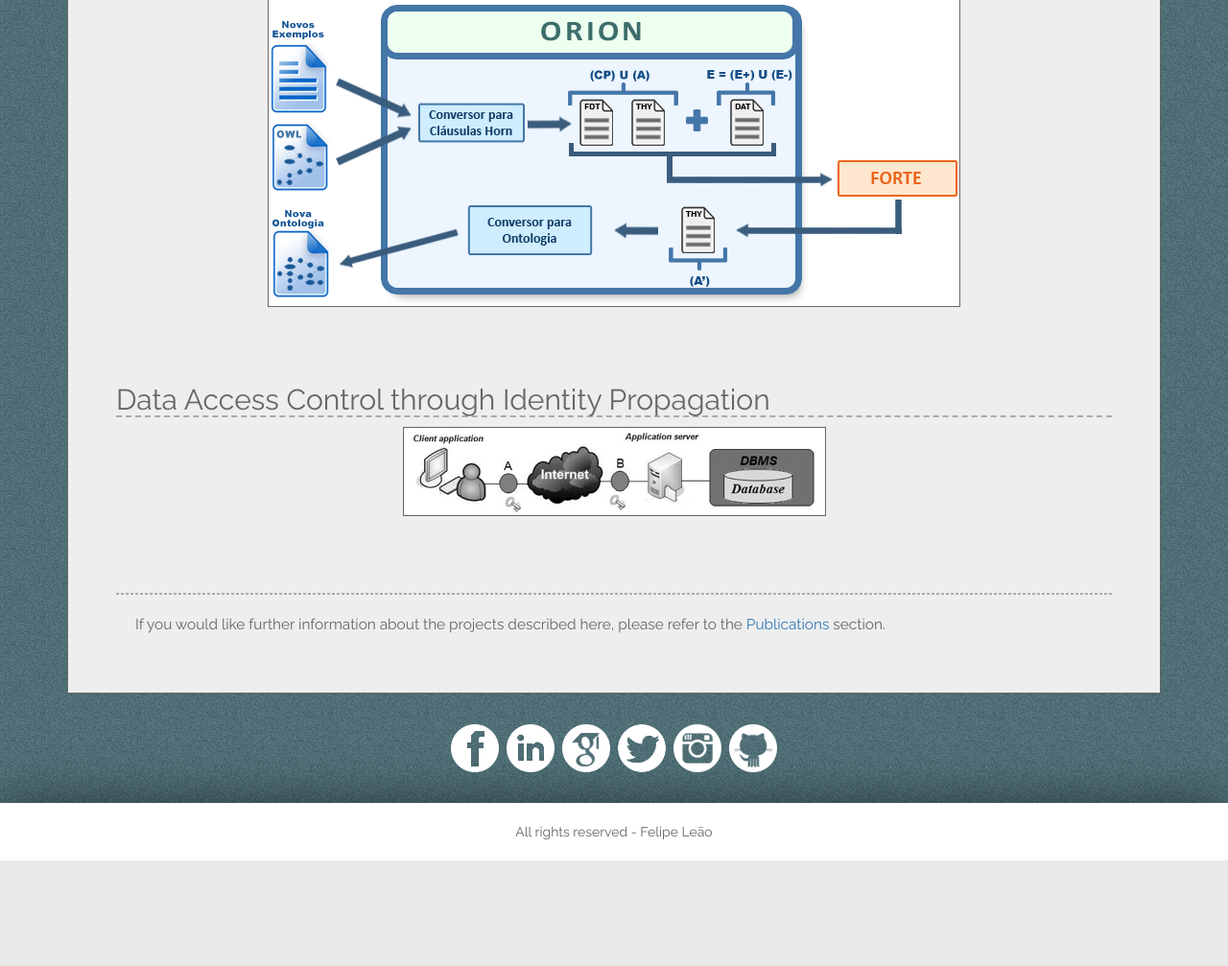
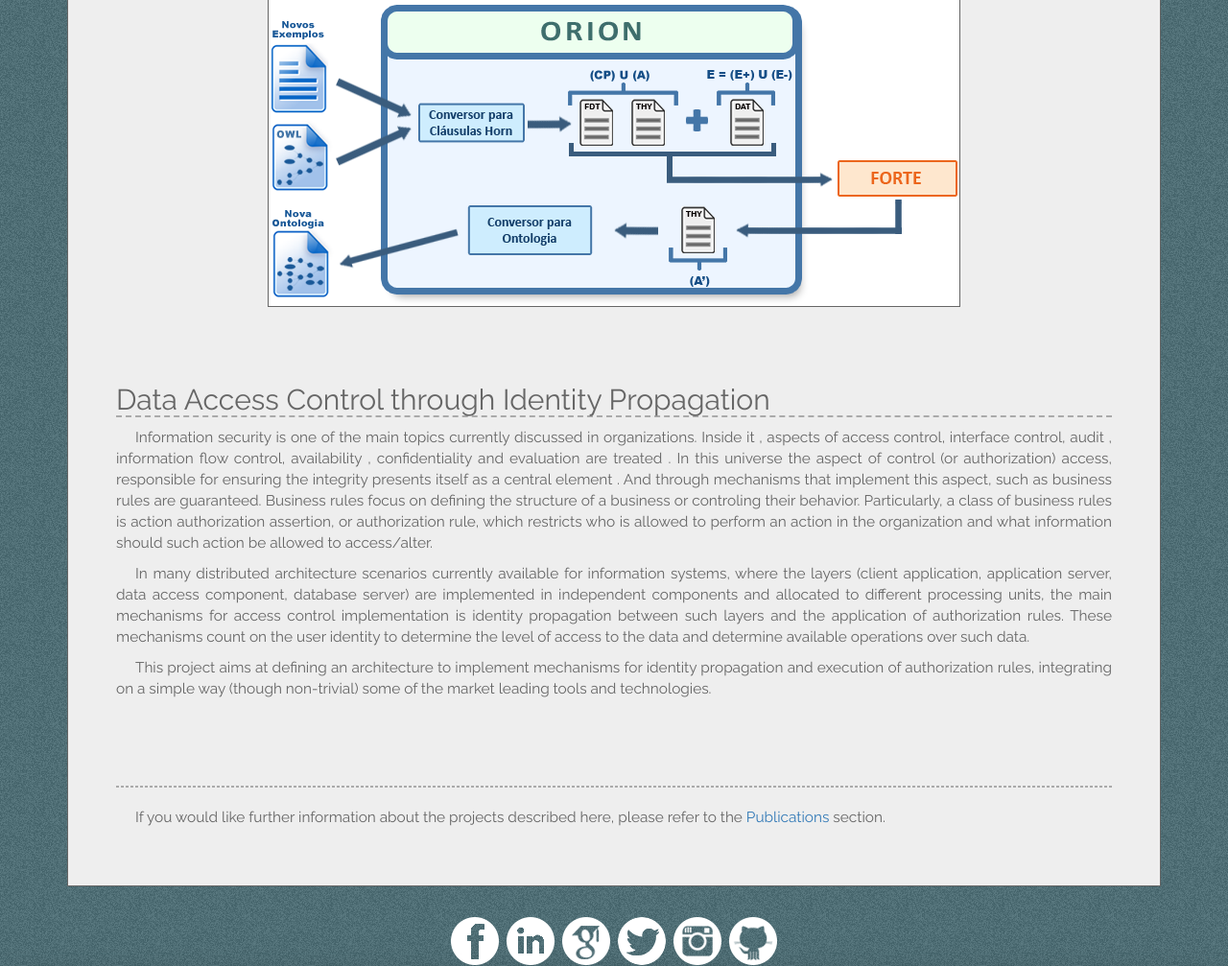
Before and after one commit to felipeleao/fleao.com.br, a PHP site: page /researches in a window 1280 px wide. Shown: the part 2069-3076 px from the top of the page at 96% size. Before the commit the page ends 2966 px from the top, so only its background shows below. Run offline with PHP 8.4, Linux system fonts and the light colour scheme; some libraries are stand-ins or nearby versions.

Commit message:
Description of Identity Propagation project

```diff
--- a/researches/index.php
+++ b/researches/index.php
@@ -107,13 +107,26 @@
 
 
     <h2><a name="PropId"></a>Data Access Control through Identity Propagation</h2>
-    <img src="<?=IMAGES_ROOT?>/IdentityPropagation.png" class="img-responsive"/>
+    <p>Information security is one of the main topics currently discussed in organizations. Inside it , aspects of access control,
+    interface control, audit , information flow control, availability , confidentiality and evaluation are treated . In this
+    universe the aspect of control (or authorization) access, responsible for ensuring the integrity presents itself as a central
+    element . And through mechanisms that implement this aspect, such as business rules are guaranteed. Business rules focus on
+    defining the structure of a business or controling their behavior. Particularly, a class of business rules is action authorization
+    assertion, or authorization rule, which restricts who is allowed to perform an action in the organization and what information
+    should such action be allowed to access/alter.</p>
+    <p>In many distributed architecture scenarios  currently available for information systems, where the layers (client application,
+    application server, data access component, database server) are implemented in independent components and allocated to different
+    processing units, the main mechanisms for access control implementation is identity propagation between such layers and the
+    application of authorization rules. These mechanisms count on the user identity to determine the level of access to the data
+    and determine available operations over such data.</p>
+    <p>This project aims at defining an architecture to implement mechanisms for identity propagation and execution of authorization
+      rules, integrating on a simple way (though non-trivial) some of the market leading tools and technologies.</p>
 
 
     <div id="push"></div>
     <hr class="hr-dashed" />
 
-    <p>If you would like further information about the projects described here, please refer to the <a href="<?=SITE_URL;?>/publications">Publications</a> section.</p>
+    <p>If you would like further information about the projects described here, please refer to the <a href="<?= APPLICATION_ROOT; ?>/publications/">Publications</a> section.</p>
 
 
   </div>
```
